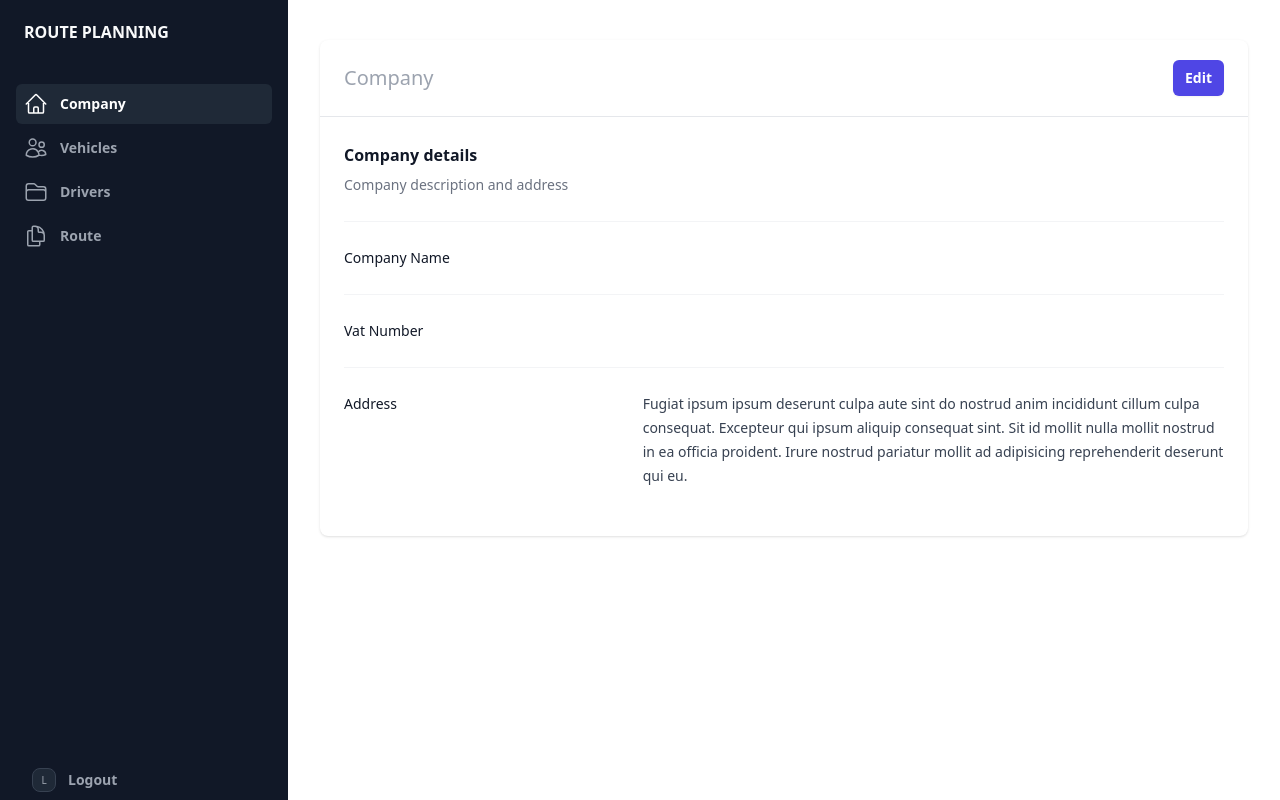
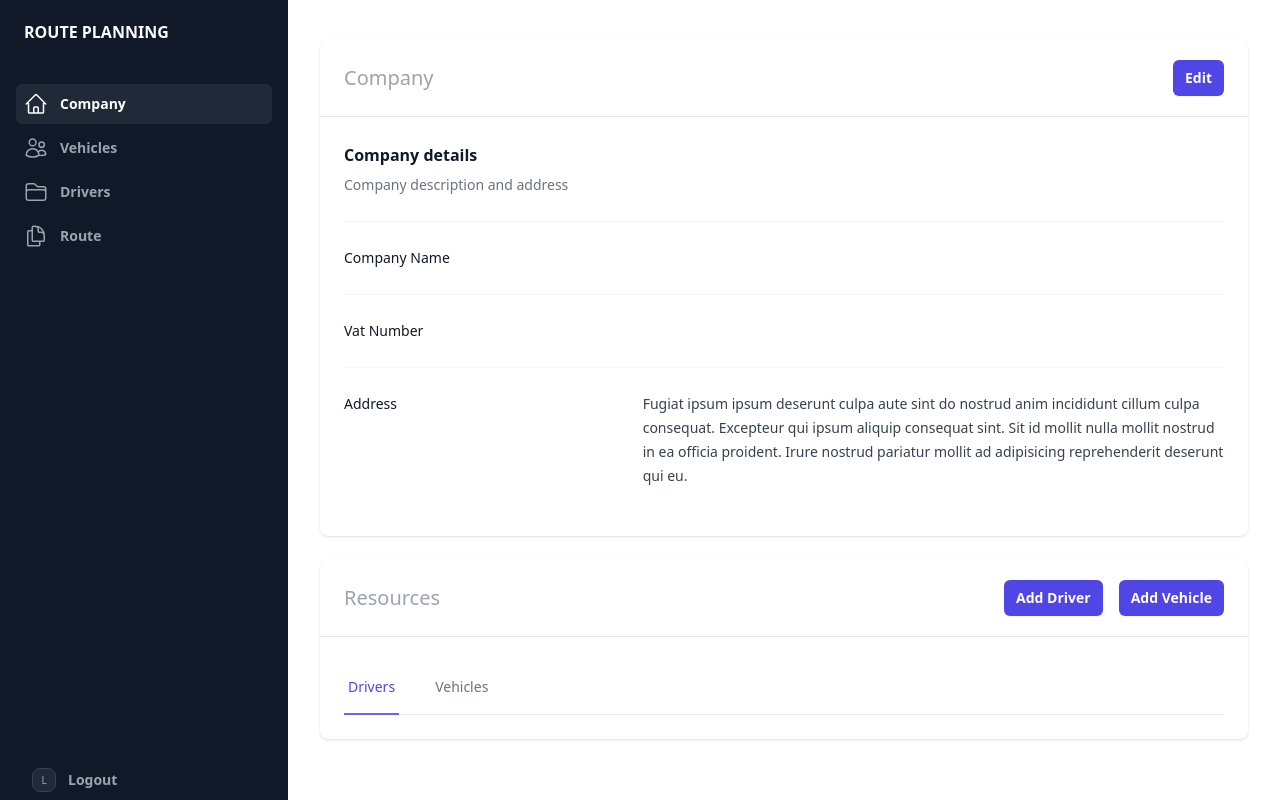
Before and after one commit to madalinpopa/route-planning, a Flask app: page /company/details in a window 1280 px wide. Run offline with Flask 3, Linux system fonts and the light colour scheme; style sheets or scripts are compiled from the project's sources; some libraries are stand-ins or nearby versions; some web fonts are replaced.

Commit message:
update-company-details-page-tabs (#14)

```diff
--- a/route_planning/templates/company/details.html
+++ b/route_planning/templates/company/details.html
@@ -2,6 +2,7 @@
 
 {% block page_content %}
 
+  <div class="space-y-6">
     <div id="company-details" class="divide-y divide-gray-200 overflow-hidden rounded-lg bg-white shadow">
       <div class="px-4 py-5 sm:px-6 flex justify-between items-center">
         <!-- Content goes here -->
@@ -37,9 +38,12 @@
                 {% if company.address %}
                   <dd class="mt-1 text-sm leading-6 text-gray-700 sm:col-span-2 sm:mt-0">{{ company.address }}</dd>
                 {% else %}
-            <dd class="mt-1 text-sm leading-6 text-gray-700 sm:col-span-2 sm:mt-0">Fugiat ipsum ipsum deserunt culpa
-              aute sint do nostrud anim incididunt cillum culpa consequat. Excepteur qui ipsum aliquip consequat sint.
-              Sit id mollit nulla mollit nostrud in ea officia proident. Irure nostrud pariatur mollit ad adipisicing
+                  <dd class="mt-1 text-sm leading-6 text-gray-700 sm:col-span-2 sm:mt-0">Fugiat ipsum ipsum deserunt
+                    culpa
+                    aute sint do nostrud anim incididunt cillum culpa consequat. Excepteur qui ipsum aliquip consequat
+                    sint.
+                    Sit id mollit nulla mollit nostrud in ea officia proident. Irure nostrud pariatur mollit ad
+                    adipisicing
                     reprehenderit deserunt qui eu.
                   </dd>
                 {% endif %}
@@ -51,5 +55,42 @@
       </div>
     </div>
 
+    <div class="divide-y divide-gray-200 overflow-hidden rounded-lg bg-white shadow">
+      <div class="px-4 py-5 sm:px-6 flex justify-between items-center">
+        <!-- Content goes here -->
+        <!-- We use less vertical padding on card headers on desktop than on body sections -->
+        <h2 class="text-xl font-medium text-gray-400">Resources</h2>
+        <div class="mt-4 sm:ml-16 sm:mt-0 sm:flex-none flex gap-4">
+          <button hx-get="{{ url_for('company.edit') }}" hx-target="#company-details" hx-push-url="true"
+                  hx-select="#company-details" type="button"
+                  class="block rounded-md bg-indigo-600 px-3 py-2 text-center text-sm font-semibold text-white shadow-sm hover:bg-indigo-500 focus-visible:outline focus-visible:outline-2 focus-visible:outline-offset-2 focus-visible:outline-indigo-600">
+            Add Driver
+          </button>
+          <button hx-get="{{ url_for('company.edit') }}" hx-target="#company-details" hx-push-url="true"
+                  hx-select="#company-details" type="button"
+                  class="block rounded-md bg-indigo-600 px-3 py-2 text-center text-sm font-semibold text-white shadow-sm hover:bg-indigo-500 focus-visible:outline focus-visible:outline-2 focus-visible:outline-offset-2 focus-visible:outline-indigo-600">
+            Add Vehicle
+          </button>
+        </div>
+      </div>
+      <div class="px-4 py-5 sm:p-6">
+        <div>
+          <div>
+            <div class="border-b border-gray-200">
+              <nav class="-mb-px flex space-x-8" aria-label="Tabs">
+                <!-- Current: "border-indigo-500 text-indigo-600", Default: "border-transparent text-gray-500 hover:border-gray-300 hover:text-gray-700" -->
+                <a href="#"
+                   class="whitespace-nowrap border-b-2 border-indigo-500 px-1 py-4 text-sm font-medium text-indigo-600"
+                   aria-current="page">Drivers</a>
+                <a href="#"
+                   class="whitespace-nowrap border-b-2 border-transparent px-1 py-4 text-sm font-medium text-gray-500 hover:border-gray-300 hover:text-gray-700">Vehicles</a>
+              </nav>
+            </div>
+          </div>
+        </div>
+
+      </div>
+    </div>
+  </div>
 
 {% endblock page_content %}
```
Lines whose indentation alone changed are shown as unchanged.
